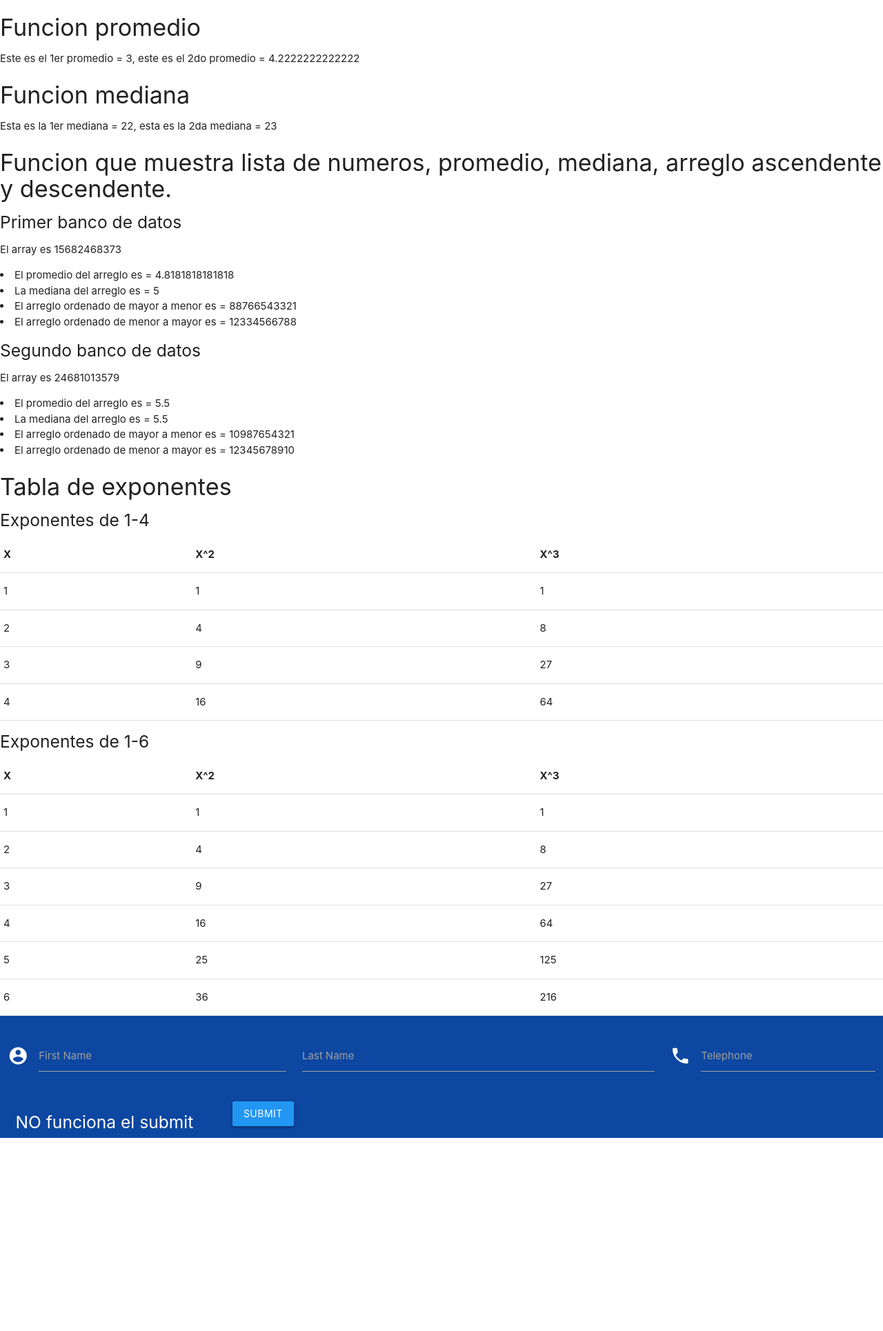
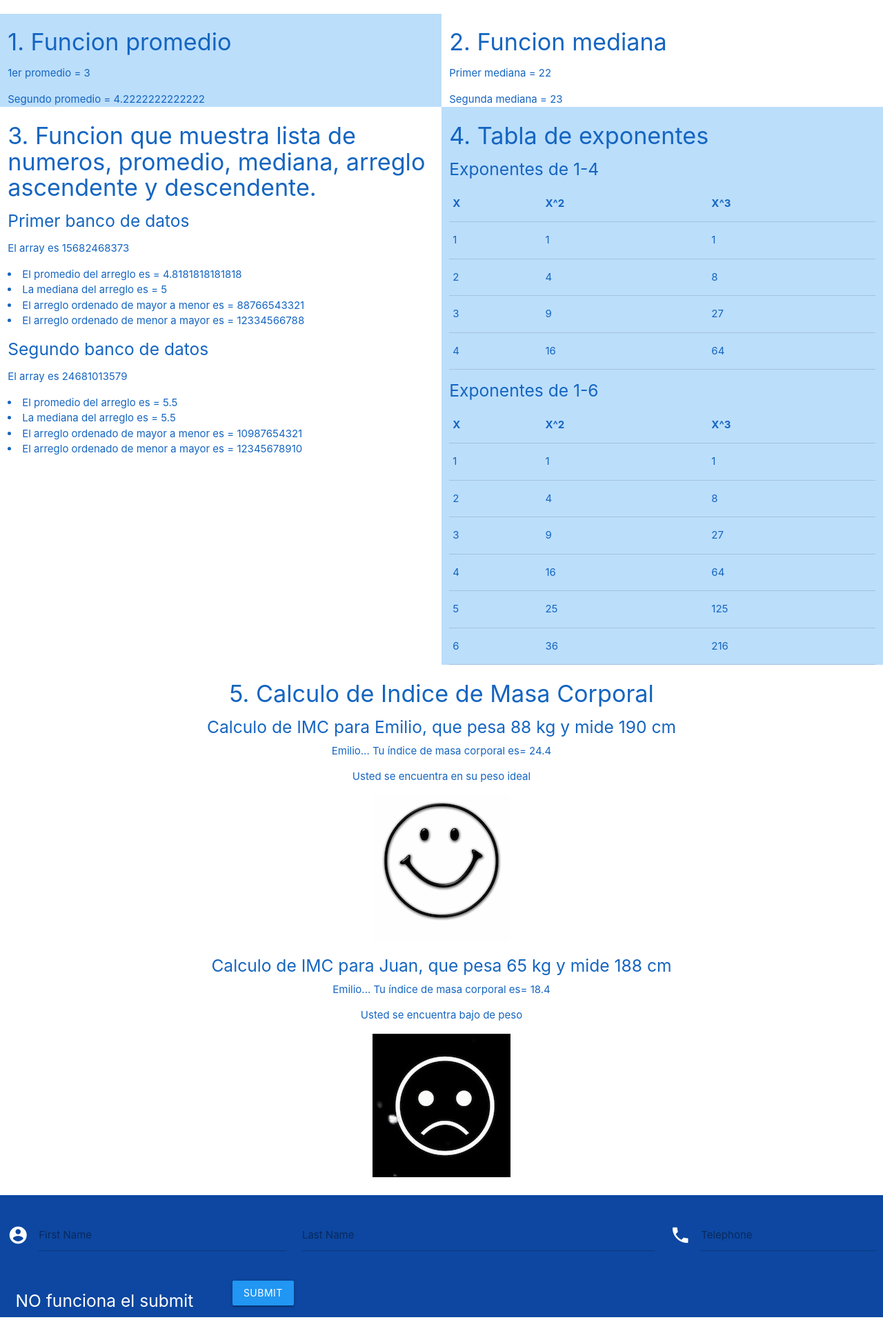
Before and after one commit to EmilioPadilla/Lab2, a PHP site: page / in a window 1280 px wide. Shown: the part 160-2090 px from the top of the page at 69% size. Before the commit the page ends 1810 px from the top, so only its background shows below. Run offline with PHP 8.4, Linux system fonts and the light colour scheme.

Commit message:
funciones terminadas

```diff
--- a/Lab9/_footer.html
+++ b/Lab9/_footer.html
@@ -5,16 +5,16 @@
       <div class="row">
         <div class="input-field col s4">
           <i class="material-icons prefix">account_circle</i>
-          <input id="first_name" type="text" class="validate">
+          <input id="first_name" type="text" class="validate" disabled>
           <label for="first_name">First Name</label>
         </div>
         <div class="input-field col s5">
-          <input id="last_name" type="text" class="validate">
+          <input id="last_name" type="text" class="validate" disabled>
           <label for="last_name">Last Name</label>
         </div>
         <div class="input-field col s3">
           <i class="material-icons prefix">phone</i>
-          <input id="icon_telephone" type="tel" class="validate">
+          <input id="icon_telephone" type="tel" class="validate" disabled>
           <label for="icon_telephone">Telephone</label>
         </div>
       </div>
--- /dev/null
+++ b/Lab9/average.php
@@ -0,0 +1,13 @@
+<?php
+function average($array) {
+  $sum = 0;
+  $contar = 0;
+  $result = 0;
+  foreach ($array as $value) {
+    $sum+= $value;
+    $contar++;
+  }
+  $result = ($sum/$contar);
+  echo $result;
+}
+?>
--- /dev/null
+++ b/Lab9/calories.php
@@ -0,0 +1,17 @@
+<?php
+  function computeCalories($altura, $peso, $nombre) {
+    $altura = ($altura/100);
+    $BMI = $peso / ($altura*$altura);
+    echo $nombre."... Tu índice de masa corporal es= ".round($BMI,1);
+    if ($BMI < 18.5) {
+      echo "<p>Usted se encuentra bajo de peso</p>";
+      echo '<img src="images/sad.jpg">';
+    } else if ($BMI > 18.5 && $BMI < 25) {
+      echo "<p>Usted se encuentra en su peso ideal</p>";
+      echo '<img src="images/happy.jpg">';
+    } else {
+      echo "<p>Usted se encuentra en sobrepeso</p>";
+      echo '<img src="images/sad.jpg">';
+    }
+  }
+ ?>
--- /dev/null
+++ b/Lab9/createTable.php
@@ -0,0 +1,16 @@
+<?php
+function printTable($limit) {
+  echo '<table>';
+  echo '<tr><th>X</th><th>X^2</th><th>X^3</th></tr>';
+  $i = 1;
+  while($i <= $limit) {
+    echo '<tr>';
+    echo '<td>'.$i.'</td>';
+    echo '<td>'.pow($i,2).'</td>';
+    echo '<td>'.pow($i,3).'</td>';
+    $i += 1;
+    echo '</tr>';
+  }
+  echo '</table>';
+}
+ ?>
--- /dev/null
+++ b/Lab9/fullStack.php
@@ -0,0 +1,19 @@
+<?php
+  function fullStack($array) {
+    $arrToStr = implode($array);
+    $asc = rsort($array);
+    $desc = sort($array);
+    echo "<p> El array es $arrToStr</p>";
+
+    echo '<li> El promedio del arreglo es = ';
+    echo average($array);
+    echo '<li> La mediana del arreglo es = ';
+    echo median($array);
+    rsort($array);
+    echo "<li>El arreglo ordenado de mayor a menor es = ";
+    echo implode($array);
+    sort($array);
+    echo "<li>El arreglo ordenado de menor a mayor es = ";
+    echo implode($array);
+  }
+ ?>
--- a/Lab9/index.php
+++ b/Lab9/index.php
@@ -1,87 +1,67 @@
 
 <?php
-include("_header.html");
-  function average($array) {
-    $sum = 0;
-    $contar = 0;
-    $result = 0;
-    foreach ($array as $value) {
-      $sum+= $value;
-      $contar++;
-    }
-    $result = ($sum/$contar);
-    echo $result;
-  }
+  include("_header.html");
+  echo '<div class="row blue-text text-darken-3">';
+  echo '<div>';
 
-  echo '<h4>Funcion promedio</h4>';
-  echo "<p>Este es el 1er promedio = ";
+  echo '</div>';
+  echo '<div class="col s6 blue lighten-4">';
+
+  include("average.php");
+
+  echo '<h4>1. Funcion promedio</h4>';
+  echo "<p>1er promedio = ";
   echo average(array(2,2,4,4));
-  echo ", este es el 2do promedio = ";
+  echo "</p>Segundo promedio = ";
   echo average(array(2,2,4,4,4,5,7,8,2));
+  echo '</div>';
 
-  function median($array) {
-    sort($array);
-    $median = 0;
-    if (count($array) % 2 == 0) {
-      $median = ($array[((count($array))/2) - 1] + $array[(count($array))/2])/2;
-    } else {
-      $median = $array[floor((count($array))/2)];
-    }
-    echo $median;
-  }
+  echo '<div class="col s6">';
+  include("median.php");
 
-  echo '<h4>Funcion mediana</h4>';
-  echo "<p>Esta es la 1er mediana = ";
+  echo '<h4>2. Funcion mediana</h4>';
+  echo "<p>Primer mediana = ";
   median(array(3,5,7,12,13,14,21,23,23,23,23,29,40,56));
-  echo ", esta es la 2da mediana = ";
+  echo "</p> Segunda mediana = ";
   median(array(3, 5, 7, 12, 13, 14, 21, 23, 23, 23, 23, 29, 39, 40, 56));
+  echo '</div>';
 
+
+  echo '<div class="col s6">';
   // Esta funcion debe de mostrar la lista de numeros, en <li> mostrar promedio, media, arreglo ordenado de mayor a menor y menor a mayor
-  echo '<h4>Funcion que muestra lista de numeros, promedio, mediana, arreglo ascendente y descendente.</h4>';
-  function fullStack($array) {
-    $arrToStr = implode($array);
-    $asc = rsort($array);
-    $desc = sort($array);
-    echo "<p> El array es $arrToStr</p>";
-
-    echo '<li> El promedio del arreglo es = ';
-    echo average($array);
-    echo '<li> La mediana del arreglo es = ';
-    echo median($array);
-    rsort($array);
-    echo "<li>El arreglo ordenado de mayor a menor es = ";
-    echo implode($array);
-    sort($array);
-    echo "<li>El arreglo ordenado de menor a mayor es = ";
-    echo implode($array);
-  }
+  echo '<h4>3. Funcion que muestra lista de numeros, promedio, mediana, arreglo ascendente y descendente.</h4>';
+  include("fullStack.php");
 
   echo '<h5>Primer banco de datos</h5>';
   fullStack(array(1,5,6,8,2,4,6,8,3,7,3));
   echo '<h5>Segundo banco de datos</h5>';
   fullStack(array(2,4,6,8,10,1,3,5,7,9));
+  echo '</div>';
 
 
-  function printTable($limit) {
-    echo '<table id="center">';
-    echo '<tr><th>X</th><th>X^2</th><th>X^3</th></tr>';
-    $i = 1;
-    while($i <= $limit) {
-      echo '<tr>';
-      echo '<td>'.$i.'</td>';
-      echo '<td>'.pow($i,2).'</td>';
-      echo '<td>'.pow($i,3).'</td>';
-      $i += 1;
-      echo '</tr>';
-    }
-    echo '</table>';
-  }
-  echo '<h4> Tabla de exponentes</h4>';
+  echo '<div class="col s6 blue lighten-4">';
+  include("createTable.php");
+  echo '<h4>4. Tabla de exponentes</h4>';
   echo '<h5>Exponentes de 1-4</h5>';
   printTable(4);
 
   echo '<h5>Exponentes de 1-6</h5>';
   printTable(6);
+  echo '</div>';
+  echo '<div class="col s8 offset-s2 center">';
+
+
+  echo '<h4>5. Calculo de Indice de Masa Corporal</h4>';
+  include("calories.php");
+
+  echo '<h5>Calculo de IMC para Emilio, que pesa 88 kg y mide 190 cm</h5>';
+  computeCalories(190, 88, "Emilio");
+
+  echo '<h5>Calculo de IMC para Juan, que pesa 65 kg y mide 188 cm</h5>';
+  computeCalories(188, 65, "Emilio");
+
+  echo '</div>';
+  echo '</div>';
 
   include ("_footer.html");
 ?>
--- /dev/null
+++ b/Lab9/median.php
@@ -0,0 +1,12 @@
+<?php
+function median($array) {
+  sort($array);
+  $median = 0;
+  if (count($array) % 2 == 0) {
+    $median = ($array[((count($array))/2) - 1] + $array[(count($array))/2])/2;
+  } else {
+    $median = $array[floor((count($array))/2)];
+  }
+  echo $median;
+}
+ ?>
```
Also changed, not shown: Lab9/images/happy.jpg (added), Lab9/images/sad.jpg (added).
